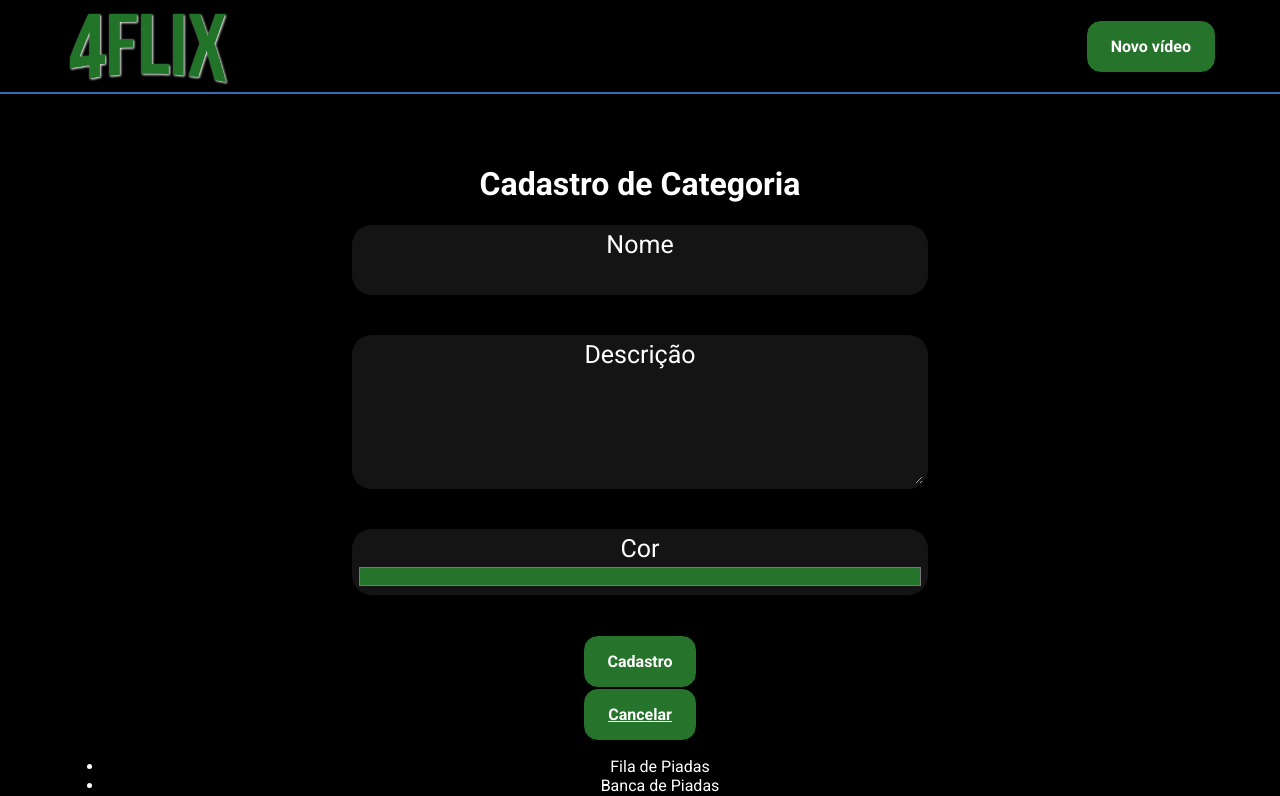
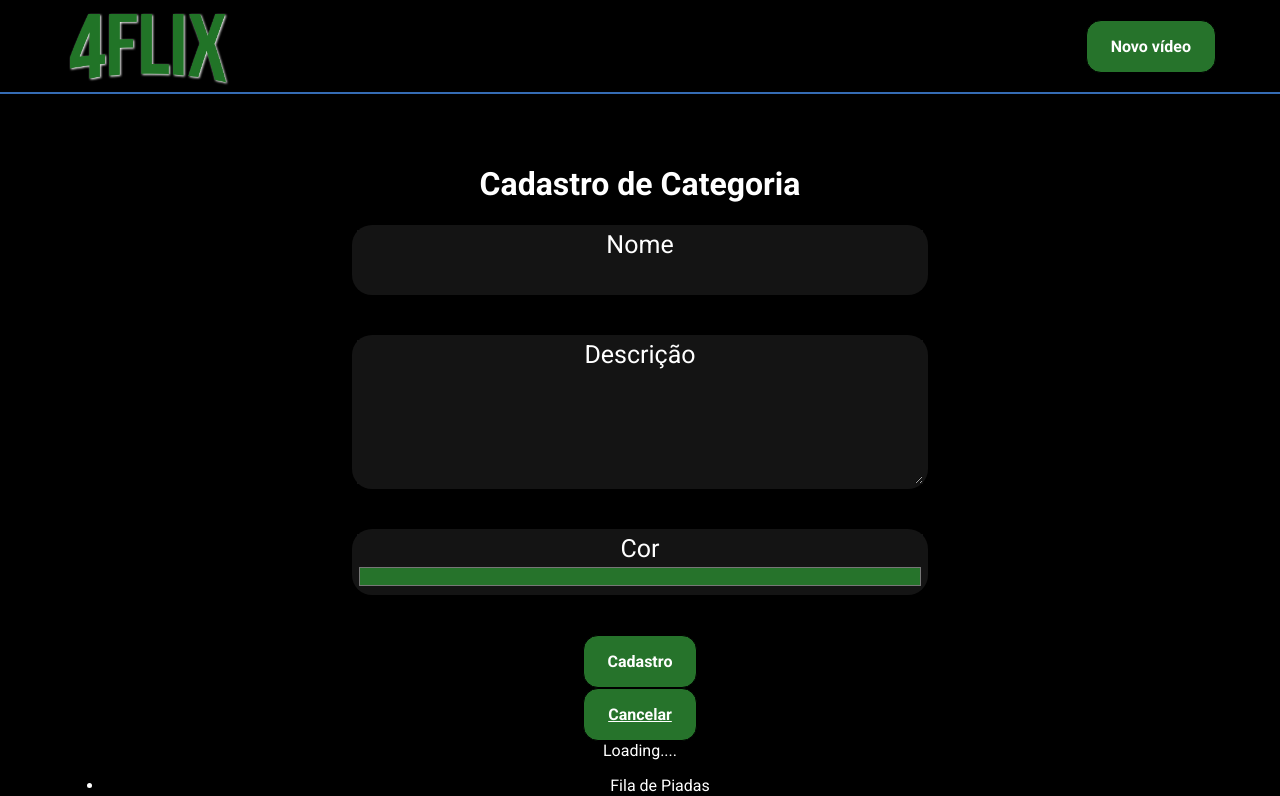
Before and after one commit to marcospsw/4flix, a React (Create React App) app: page /cadastro/categoria in a window 1280 px wide. Shown: the top 796 px of the page. Built offline with nearby package versions, Linux system fonts and the light colour scheme; data requests are answered from the project's data file.

Commit message:
Terceiro commit Dia 30/07

```diff
--- a/src/pages/cadastro/Categoria/index.js
+++ b/src/pages/cadastro/Categoria/index.js
@@ -39,8 +39,9 @@ function CadastroCategoria() {
 
   useEffect(() => {
     console.log('pqp');
-    const URL = 'http://localhost:8080/categorias';
-
+    const URL = window.location.hostname.includes('localhost')
+      ? 'http://localhost:8080/categorias'
+      : 'https://fourflix.herokuapp.com/categorias';
     fetch(URL)
       .then(async (respostaDoServidor) => {
         const resposta = await respostaDoServidor.json();
@@ -92,7 +93,7 @@ function CadastroCategoria() {
         </Link>
       </Button>
 
-      {categorias.length === 0 && (
+      {categorias.length === 6 && (
       <div>
         Loading....
       </div>
```
